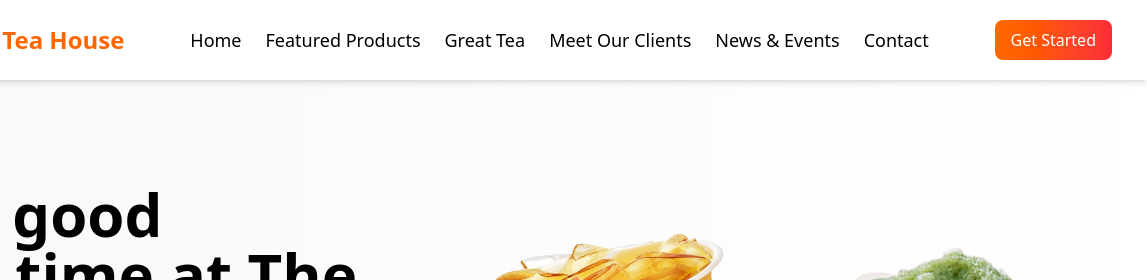
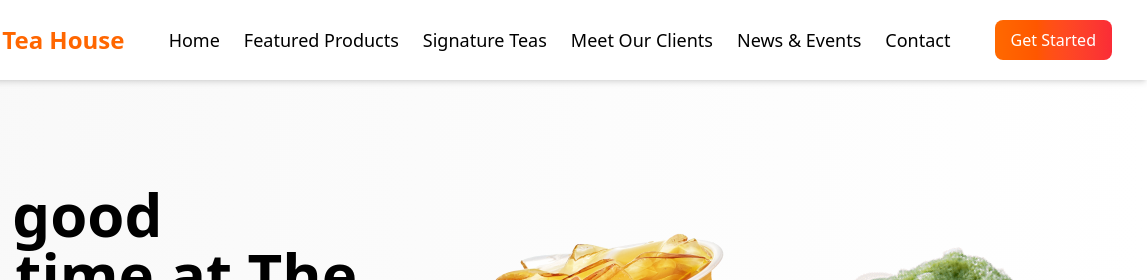
Before and after one commit to SiratimMChy/Teahouse_frontend, a plain HTML site: page index.html in a window 1280 px wide. Shown: the top 280 px of the page, 133-1280 px from the left. Drawn offline with nearby package versions, Linux system fonts and the light colour scheme.

Commit message:
third commit

```diff
--- a/index.html
+++ b/index.html
@@ -25,7 +25,7 @@
             <ul class="flex space-x-6 text-lg font-medium">
                 <li><a href="#home" class="hover:text-[#ff6600] transition">Home</a></li>
                 <li><a href="#Features" class="hover:text-[#ff6600] transition">Featured Products</a></li>
-                <li><a href="#great-tea" class="hover:text-[#ff6600] transition">Great Tea</a></li>
+                <li><a href="#great-tea" class="hover:text-[#ff6600] transition">Signature Teas</a></li>
                 <li><a href="#meet" class="hover:text-[#ff6600] transition">Meet Our Clients</a></li>
                 <li><a href="#news-events" class="hover:text-[#ff6600] transition">News & Events</a></li>
                 <li><a href="#footer" class="hover:text-[#ff6600] transition">Contact</a></li>
```
